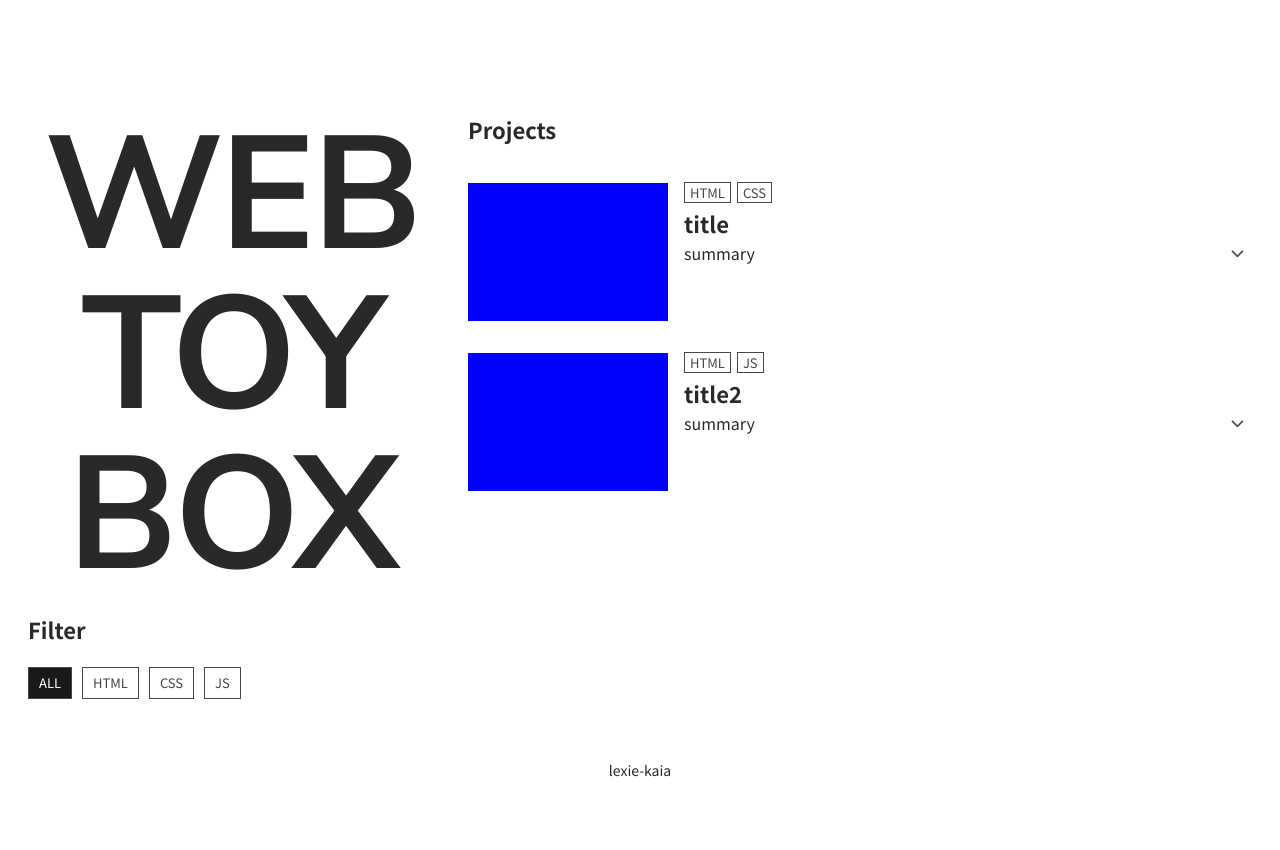
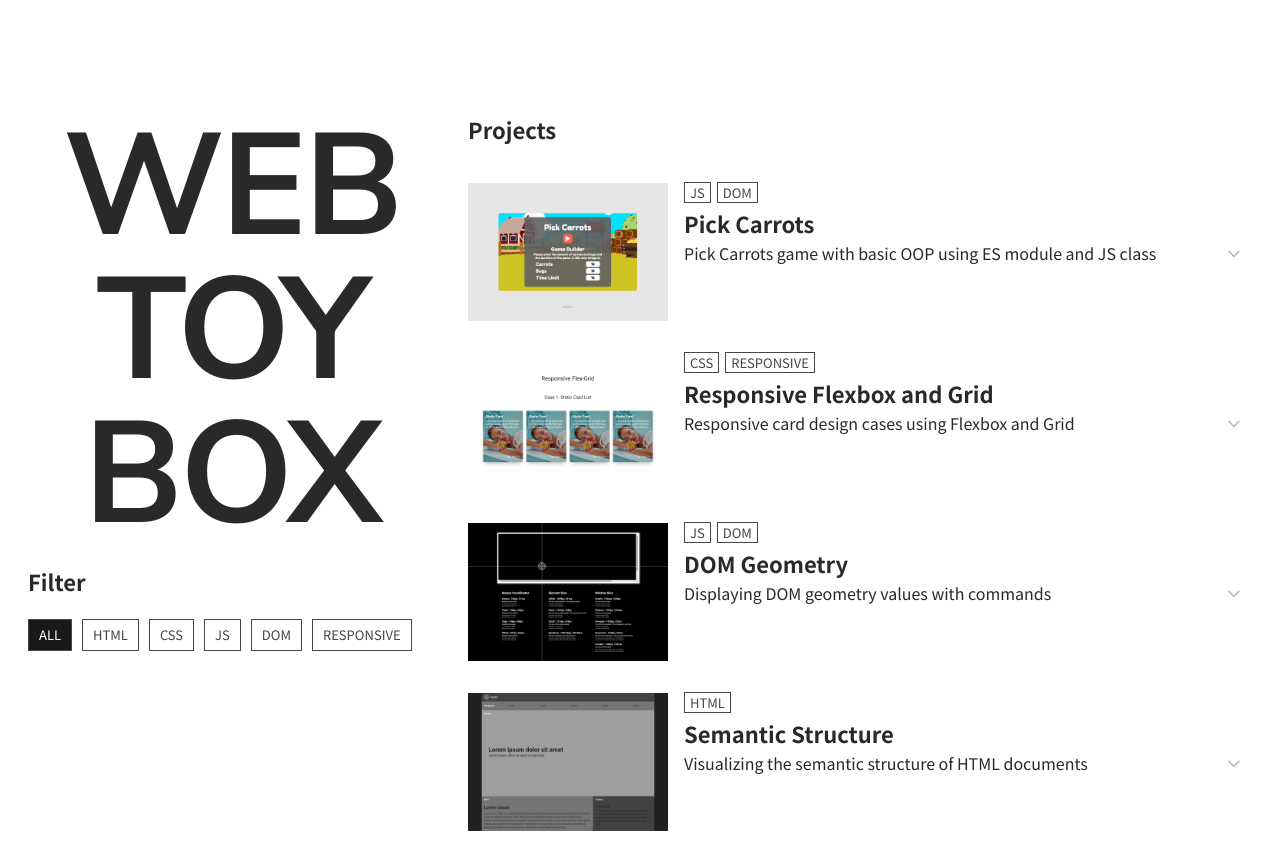
Before and after one commit to lexie-kaia/web_toy_box, a plain HTML site: page index.html in a window 1280 px wide. Shown: the top 850 px of the page. Drawn offline with Linux system fonts and the light colour scheme.

Commit message:
index : updating projects

```diff
--- a/index.css
+++ b/index.css
@@ -15,7 +15,7 @@ body::after {
 /* font style */
 .fs__h1 {
   font-family: 'Nunito Sans', sans-serif;
-  font-size: 160px;
+  font-size: 144px;
   font-weight: 700;
   text-align: center;
   letter-spacing: -0.02em;
@@ -61,6 +61,11 @@ body::after {
   line-height: 20px;
 }
 
+.tag__m:hover {
+  background: #191919;
+  color: #ffffff;
+}
+
 .tag__s {
   margin-right: 6px;
   padding: 0 5px;
@@ -98,17 +103,18 @@ body::after {
 
 .project__summary {
   display: flex;
-  justify-content: space-between;
   align-self: center;
   padding: 16px 0;
 }
 
-.project__img-container {
+.project__thumbnail-container {
   flex-shrink: 0;
+  display: flex;
+  justify-content: center;
+  overflow: hidden;
   margin-right: 16px;
   width: 200px;
   height: 138px;
-  background-color: blue;
 }
 
 .project__text-container {
@@ -117,20 +123,35 @@ body::after {
 }
 
 .project__btn-container {
+  flex-shrink: 0;
   display: flex;
   align-items: center;
 }
 
 .btn__view-more {
   display: block;
-  padding: 8px;
-  color: #474747;
-  text-align: right;
-  transition: transform 0.25s;
+  width: 36px;
+  height: 36px;
+  border-radius: 50%;
+  color: #bdbdbd;
+  text-align: center;
+  transition: transform 0.25s, color 0.1s;
+}
+
+.btn__view-more:hover {
+  color: #292929;
+}
+
+.project__thumbnail {
+  height: 100%;
 }
 
 .project__title {
   margin-top: 6px;
+}
+
+.project__title:hover {
+  text-decoration: underline;
 }
 
 .project__description {
@@ -143,12 +164,18 @@ body::after {
   padding-bottom: 32px;
 }
 
-.project__heading {
-  margin-top: 12px;
+.project__src {
+  width: 100%;
+  margin-bottom: 18px;
+  box-shadow: 0 10px 15px 0px rgba(0, 0, 0, 0.05);
 }
 
-.project__heading:first-child {
-  margin-top: 0px;
+.project__src:last-child {
+  margin-bottom: 0;
+}
+
+.project__heading {
+  margin-top: 16px;
 }
 
 /* javascript */
--- a/index.html
+++ b/index.html
@@ -16,7 +16,7 @@
       <div class="body__left">
         <!-- header -->
         <header>
-          <h1 class="fs__h1">WEB TOY BOX</h1>
+          <h1 class="fs__h1">WEB<br />TOY<br />BOX</h1>
         </header>
 
         <!-- filter section -->
--- a/index.js
+++ b/index.js
@@ -5,34 +5,67 @@ const filterList = document.querySelector('.js-filter-list');
 
 const generateProjectCards = () => {
   projects.forEach((project) => {
-    const { title, summary, url, imgUrl, tags, keyFeatures, references } = project;
+    const { title, summary, url, thumbnailUrl, tags, keyFeatures, references, imgsUrl } = project;
     const tagsData = tags.join(' ');
     let tagsHTML = '';
     let keyFeaturesHTML = '';
     let referencesHTML = '';
+    let imgsHTML = '';
     tags.forEach((tag) => {
       tagsHTML += `<span class="tag__s">${tag.toUpperCase()}</span>`;
     });
-    keyFeatures.forEach((feature) => {
-      keyFeaturesHTML += `<li class="fs__list">${feature}</li>`;
-    });
-    references.forEach((ref) => {
-      referencesHTML += `<li class="fs__list"><a href="${ref[1]}">${ref[0]}</a></li>`;
+
+    if (keyFeatures.length !== 0) {
+      let keyFeaturesInnerHTML = '';
+      console.log(keyFeaturesInnerHTML);
+      keyFeatures.forEach((feature) => {
+        keyFeaturesInnerHTML = keyFeaturesInnerHTML + `<li class="fs__list">${feature}</li>`;
+      });
+      keyFeaturesHTML = `
+        <h4 class="project__heading fs__h3">
+          Key Features
+        </h4>
+        <p class="project__description fs__p">
+          <ul>
+            ${keyFeaturesInnerHTML}
+          </ul>
+        </p>`;
+    }
+
+    if (references.length !== 0) {
+      let referencesInnerHTML = '';
+      references.forEach((ref) => {
+        referencesInnerHTML =
+          referencesInnerHTML + `<li class="fs__list"><a href="${ref[1]}" target="_blank">${ref[0]}</a></li>`;
+      });
+      referencesHTML = `
+        <h4 class="project__heading fs__h3">
+          References
+        </h4>
+        <p class="project__description fs__p">
+          <ul>
+            ${referencesInnerHTML}
+          </ul>
+        </p>`;
+    }
+
+    imgsUrl.forEach((img) => {
+      imgsHTML += `<img src="${img}" alt="" class="project__src"></img>`;
     });
     const projectCardHTML = `
       <div class="project__summary">
-        <a href="${url}" class="project__img-container">
-          <img src="${imgUrl}" alt="" class="project__image" />
+        <a href="${url}" target="_blank" class="project__thumbnail-container">
+          <img src="${thumbnailUrl}" alt="" class="project__thumbnail" />
         </a>
         <div class="project__text-container">
           ${tagsHTML}
           <h3 class="project__title fs__h2">
-            <a href="${url}">
+            <a href="${url}" target="_blank">
               ${title}
             </a>
           </h3>
           <p class="project__description fs__p">
-            <a href="${url}">
+            <a href="${url}" target="_blank">
               ${summary}
             </a>
           </p>
@@ -44,22 +77,11 @@ const generateProjectCards = () => {
         </div>
       </div>
       <div class="project__verbose js-verbose">
-        <h4 class="project__heading fs__h3">
-          Key Features
-        </h4>
-        <p class="project__description fs__p">
-          <ul>
-            ${keyFeaturesHTML}
-          </ul>
-        </p>
-        <h4 class="project__heading fs__f3">
-          References
-        </h4>
-        <p class="project__description fs__p">
-          <ul>
-            ${referencesHTML}
-          </ul>
-        </p>
+        <div class="project__img">
+          ${imgsHTML}
+        </div>
+        ${keyFeaturesHTML}
+        ${referencesHTML}
       </div>
     `;
 
@@ -114,6 +136,8 @@ const showFilteredProjectCards = (event) => {
     projectCards.forEach((projectCard) => {
       const verboseShow = projectCard.querySelector('.js-verbose-show');
       verboseShow && verboseShow.classList.remove('js-verbose-show');
+      const rotatedButton = projectCard.querySelector('.js-btn-view-more-rotate');
+      rotatedButton && rotatedButton.classList.remove('js-btn-view-more-rotate');
 
       if (filter === 'all') {
         projectCard.classList.remove('js-display-none');
--- a/projects.js
+++ b/projects.js
@@ -1,28 +1,62 @@
-export const tags = ['html', 'css', 'js'];
+export const tags = ['html', 'css', 'js', 'dom', 'responsive'];
 
 export const projects = [
   {
-    title: 'title',
-    summary: 'summary',
-    url: '',
-    imgUrl: '',
-    tags: ['html', 'css'],
-    keyFeatures: ['item1', 'item2', 'item3'],
+    title: 'Pick Carrots',
+    summary: 'Pick Carrots game with basic OOP using ES module and JS class',
+    url: 'https://lexie-kaia.github.io/web_toy_box/projects/pick_carrots/carrot.html',
+    thumbnailUrl: 'https://github.com/lexie-kaia/web_toy_box/blob/main/imgs/pick_carrots-1.PNG?raw=true',
+    tags: ['js', 'dom'],
+    keyFeatures: [
+      'Basic OOP : Using ES Module and dividing the script into 6 classes(game, field, btn, scoreboard, popup, sound)',
+      "Adding 'game builder' at game Title",
+    ],
     references: [
-      ['ref1', 'http://google.com'],
-      ['ref2', 'http://www.youtube.com'],
+      ['Dream Coding - 프론트엔드 필수 브라우저 101', 'https://academy.dream-coding.com/courses/browser101'],
+    ],
+    imgsUrl: [
+      'https://github.com/lexie-kaia/web_toy_box/blob/main/imgs/pick_carrots-1.PNG?raw=true',
+      'https://github.com/lexie-kaia/web_toy_box/blob/main/imgs/pick_carrots-2.PNG?raw=true',
+      'https://github.com/lexie-kaia/web_toy_box/blob/main/imgs/pick_carrots-3.PNG?raw=true',
     ],
   },
   {
-    title: 'title2',
-    summary: 'summary',
-    url: '',
-    imgUrl: '',
-    tags: ['html', 'js'],
-    keyFeatures: ['item1', 'item2', 'item3'],
-    references: [
-      ['ref1', 'http://google.com'],
-      ['ref2', 'http://www.youtube.com'],
+    title: 'Responsive Flexbox and Grid',
+    summary: 'Responsive card design cases using Flexbox and Grid',
+    url: 'https://lexie-kaia.github.io/web_toy_box/projects/responsive_flex_grid/responsive.html',
+    thumbnailUrl: 'https://github.com/lexie-kaia/web_toy_box/blob/main/imgs/responsive_flex_grid-1.PNG?raw=true',
+    tags: ['css', 'responsive'],
+    keyFeatures: [],
+    references: [],
+    imgsUrl: [
+      'https://github.com/lexie-kaia/web_toy_box/blob/main/imgs/responsive_flex_grid-1.PNG?raw=true',
+      'https://github.com/lexie-kaia/web_toy_box/blob/main/imgs/responsive_flex_grid-2.PNG?raw=true',
+      'https://github.com/lexie-kaia/web_toy_box/blob/main/imgs/responsive_flex_grid-3.PNG?raw=true',
     ],
   },
+  {
+    title: 'DOM Geometry',
+    summary: 'Displaying DOM geometry values with commands',
+    url: 'https://lexie-kaia.github.io/web_toy_box/projects/dom_geometry/geometry.html',
+    thumbnailUrl: 'https://github.com/lexie-kaia/web_toy_box/blob/main/imgs/dom_geometry.png?raw=true',
+    tags: ['js', 'dom'],
+    keyFeatures: [
+      'Classifying DOM geometry values into 3 categories : Mouse Coordinates, Element Size, Window size',
+      'Showing the dynamically determined values with commands and descriptions',
+    ],
+    references: [
+      ['Dream Coding - 프론트엔드 필수 브라우저 101', 'https://academy.dream-coding.com/courses/browser101'],
+    ],
+    imgsUrl: ['https://github.com/lexie-kaia/web_toy_box/blob/main/imgs/dom_geometry.png?raw=true'],
+  },
+  {
+    title: 'Semantic Structure',
+    summary: 'Visualizing the semantic structure of HTML documents',
+    url: 'https://lexie-kaia.github.io/web_toy_box/projects/semantic_structure/semantic_structure.html',
+    thumbnailUrl: 'https://github.com/lexie-kaia/web_toy_box/blob/main/imgs/semantic_structure.PNG?raw=true',
+    tags: ['html'],
+    keyFeatures: [],
+    references: [],
+    imgsUrl: ['https://github.com/lexie-kaia/web_toy_box/blob/main/imgs/semantic_structure.PNG?raw=true'],
+  },
 ];
```
